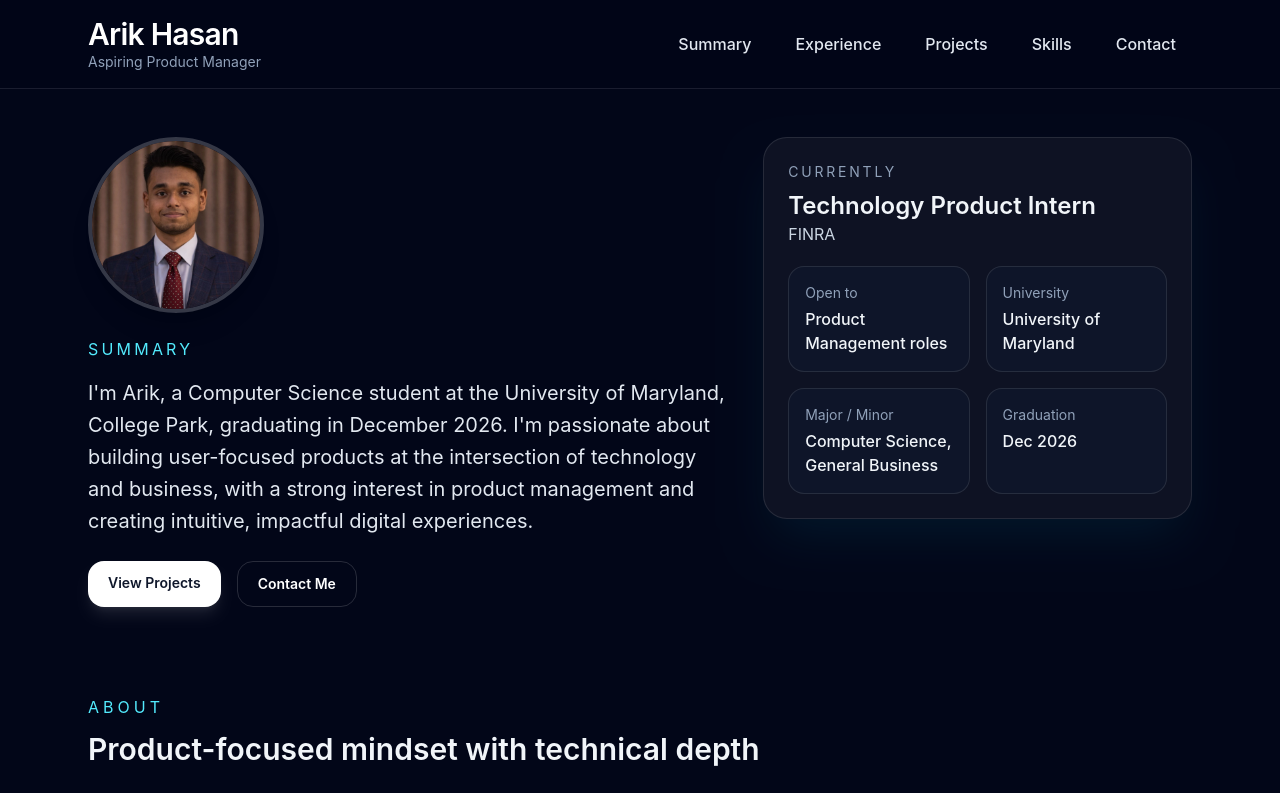
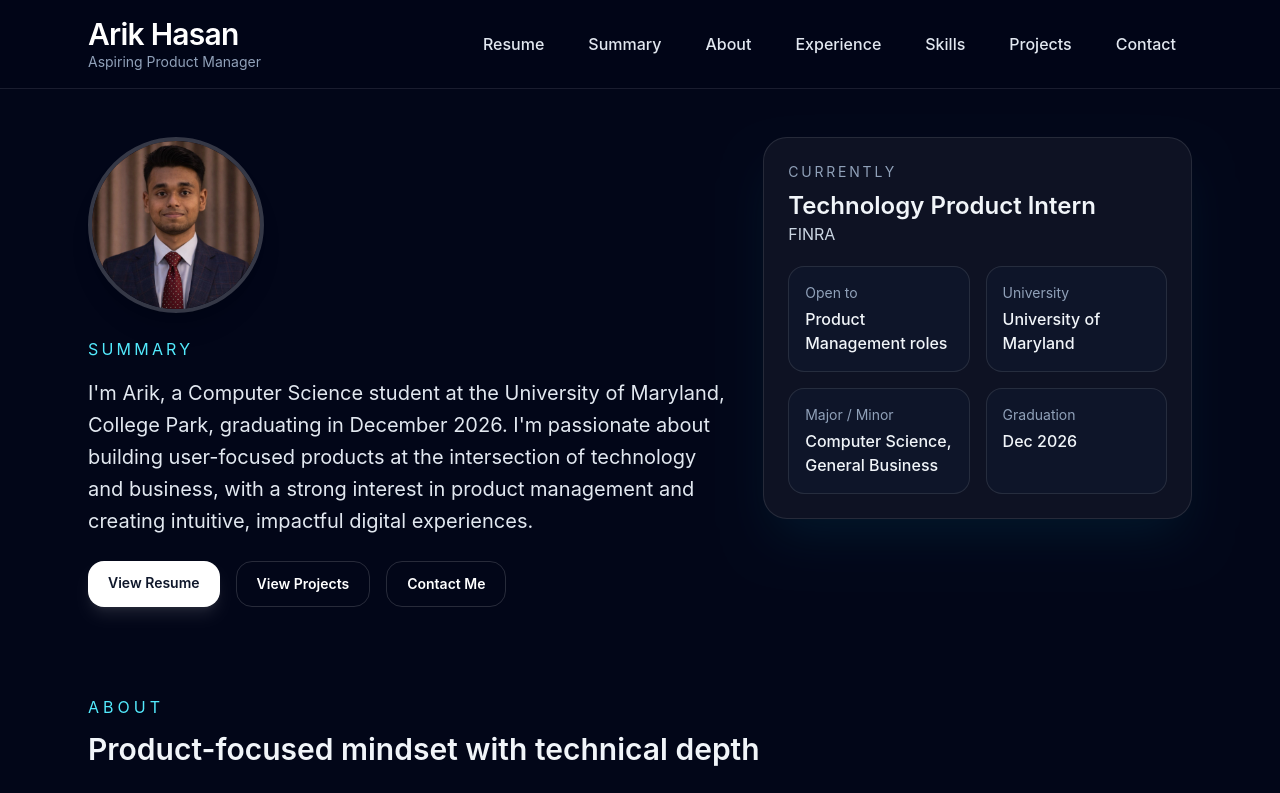
Before and after one commit to arikhasan2210/Portfolio-Web-Page, a React (Vite) app: page / in a window 1280 px wide. Shown: the top 793 px of the page. Built offline with nearby package versions, Linux system fonts and the light colour scheme.

Commit message:
Update App.jsx

```diff
--- a/src/App.jsx
+++ b/src/App.jsx
@@ -59,7 +59,15 @@ export default function ArikPortfolio() {
   ];
 
   const skills = {
-    product: ["Product Design", "UI/UX","Product Strategy", "Roadmapping", "User Research","Agile", "Technical Product Management"],
+    product: [
+      "Product Design",
+      "UI/UX",
+      "Product Strategy",
+      "Roadmapping",
+      "User Research",
+      "Agile",
+      "Technical Product Management",
+    ],
     technical: [
       "HTML",
       "CSS",
@@ -71,7 +79,7 @@ export default function ArikPortfolio() {
       "Python",
       "Java",
     ],
-    tools: ["Figma","Power BI","Drupal", "GitHub", "Microsoft Office"],
+    tools: ["Figma", "Power BI", "Drupal", "GitHub", "Microsoft Office"],
   };
 
   return (
@@ -79,7 +87,6 @@ export default function ArikPortfolio() {
       <nav className="sticky top-0 z-50 border-b border-white/10 bg-slate-950/80 backdrop-blur">
         <div className="mx-auto flex max-w-6xl items-center justify-between px-6 py-4">
           <div>
-          <h1 className="text-2xl font-semibold tracking-tight text-white hover:text-cyan-300 transition"></h1>
             <h1 className="text-3xl font-semibold tracking-tight text-white">
               Arik Hasan
             </h1>
@@ -88,29 +95,49 @@ export default function ArikPortfolio() {
 
           <div className="hidden items-center gap-3 md:flex">
   <a
-              href="#about"
+    href="/resume.pdf"
+    target="_blank"
+    rel="noopener noreferrer"
+    className="rounded-xl px-4 py-2.5 text-base font-medium text-slate-200 transition hover:bg-cyan-400/10 hover:text-cyan-200"
+  >
+    Resume
+  </a>
+
+  <a
+    href="#summary"
     className="rounded-xl px-4 py-2.5 text-base font-medium text-slate-200 transition hover:bg-cyan-400/10 hover:text-cyan-200"
   >
     Summary
   </a>
+
+  <a
+    href="#about"
+    className="rounded-xl px-4 py-2.5 text-base font-medium text-slate-200 transition hover:bg-cyan-400/10 hover:text-cyan-200"
+  >
+    About
+  </a>
+
   <a
     href="#experience"
     className="rounded-xl px-4 py-2.5 text-base font-medium text-slate-200 transition hover:bg-cyan-400/10 hover:text-cyan-300"
   >
     Experience
   </a>
+
+  <a
+    href="#skills"
+    className="rounded-xl px-4 py-2.5 text-base font-medium text-slate-200 transition hover:bg-cyan-400/10 hover:text-cyan-200"
+  >
+    Skills
+  </a>
+
   <a
     href="#projects"
     className="rounded-xl px-4 py-2.5 text-base font-medium text-slate-200 transition hover:bg-cyan-400/10 hover:text-cyan-300"
   >
     Projects
   </a>
-            <a
-              href="#skills"
-              className="rounded-xl px-4 py-2.5 text-base font-medium text-slate-200 transition hover:bg-cyan-400/10 hover:text-cyan-200"
-            >
-              Skills
-            </a>
+
   <a
     href="#contact"
     className="rounded-xl px-4 py-2.5 text-base font-medium text-slate-200 transition hover:bg-cyan-400/10 hover:text-cyan-200"
@@ -121,7 +148,10 @@ export default function ArikPortfolio() {
         </div>
       </nav>
 
-      <section className="mx-auto grid max-w-6xl items-start gap-8 px-6 py-10 md:grid-cols-[1.2fr_.8fr] md:py-12">
+     <section
+  id="summary"
+  className="scroll-mt-28 mx-auto grid max-w-6xl items-start gap-8 px-6 py-10 md:grid-cols-[1.2fr_.8fr] md:py-12"
+>
         <div className="space-y-6">
           <img
             src={arikPhoto}
@@ -130,22 +160,35 @@ export default function ArikPortfolio() {
           />
 
           <div className="space-y-4">
-            <p className="text-base uppercase tracking-[0.2em] text-cyan-300">Summary</p>
+            <p className="text-base uppercase tracking-[0.2em] text-cyan-300">
+              Summary
+            </p>
             <p className="max-w-2xl text-base leading-8 text-slate-200 md:text-xl">
-              I'm Arik, a Computer Science student at the University of Maryland, College Park,
-              graduating in December 2026. I'm passionate about building user-focused products at
-              the intersection of technology and business, with a strong interest in product
-              management and creating intuitive, impactful digital experiences.
+              I'm Arik, a Computer Science student at the University of Maryland,
+              College Park, graduating in December 2026. I'm passionate about
+              building user-focused products at the intersection of technology
+              and business, with a strong interest in product management and
+              creating intuitive, impactful digital experiences.
             </p>
           </div>
 
           <div className="flex flex-wrap gap-4">
             <a
+              href="/resume.pdf"
+              target="_blank"
+              rel="noopener noreferrer"
+              className="rounded-2xl bg-white px-5 py-3 text-sm font-semibold text-slate-900 shadow-lg shadow-white/10 transition hover:-translate-y-0.5 hover:bg-cyan-100"
+            >
+              View Resume
+            </a>
+
+            <a
               href="#projects"
-              className="rounded-2xl bg-white px-5 py-3 text-sm font-semibold text-slate-900 shadow-lg shadow-white/10 transition hover:-translate-y-0.5 hover:bg-cyan-100"
+              className="rounded-2xl border border-white/15 px-5 py-3 text-sm font-semibold text-white transition hover:border-cyan-300/50 hover:bg-cyan-400/10 hover:text-cyan-100"
             >
               View Projects
             </a>
+
             <a
               href="#contact"
               className="rounded-2xl border border-white/15 px-5 py-3 text-sm font-semibold text-white transition hover:border-cyan-300/50 hover:bg-cyan-400/10 hover:text-cyan-100"
@@ -158,8 +201,12 @@ export default function ArikPortfolio() {
         <div className="rounded-3xl border border-white/10 bg-white/5 p-6 shadow-2xl shadow-cyan-500/10">
           <div className="space-y-5">
             <div>
-              <p className="text-sm uppercase tracking-[0.2em] text-slate-400">Currently</p>
-              <h3 className="mt-2 text-2xl font-semibold">Technology Product Intern</h3>
+              <p className="text-sm uppercase tracking-[0.2em] text-slate-400">
+                Currently
+              </p>
+              <h3 className="mt-2 text-2xl font-semibold">
+                Technology Product Intern
+              </h3>
               <p className="text-slate-300">FINRA</p>
             </div>
 
@@ -176,7 +223,9 @@ export default function ArikPortfolio() {
 
               <div className="rounded-2xl border border-white/10 bg-slate-900/80 p-4">
                 <p className="text-sm text-slate-400">Major / Minor</p>
-                <p className="mt-1 font-medium">Computer Science, General Business</p>
+                <p className="mt-1 font-medium">
+                  Computer Science, General Business
+                </p>
               </div>
 
               <div className="rounded-2xl border border-white/10 bg-slate-900/80 p-4">
@@ -188,57 +237,74 @@ export default function ArikPortfolio() {
         </div>
       </section>
 
-      <section id="about" className="mx-auto max-w-6xl px-6 py-10">
+      <section id="about" className="scroll-mt-28 mx-auto max-w-6xl px-6 py-10">
         <div className="mb-10 text-center md:text-left">
-          <p className="text-base uppercase tracking-[0.25em] text-cyan-300">About</p>
-          <h3 className="mt-3 text-3xl font-semibold">Product-focused mindset with technical depth</h3>
+          <p className="text-base uppercase tracking-[0.25em] text-cyan-300">
+            About
+          </p>
+          <h3 className="mt-3 text-3xl font-semibold">
+            Product-focused mindset with technical depth
+          </h3>
           <p className="mt-5 max-w-3xl text-lg leading-8 text-slate-200">
-            I combine product thinking, technical execution, and structured problem solving to build
-            impactful products. My experience spans leading product-driven projects, translating user
-            needs into features, and working across design, engineering, and business contexts to
-            deliver results.
+            I combine product thinking, technical execution, and structured
+            problem solving to build impactful products. My experience spans
+            leading product-driven projects, translating user needs into
+            features, and working across design, engineering, and business
+            contexts to deliver results.
           </p>
         </div>
 
         <div className="grid gap-6 md:grid-cols-2 xl:grid-cols-4">
           <div className="rounded-3xl border border-cyan-400/30 bg-cyan-400/10 p-7 shadow-xl transition hover:-translate-y-1 hover:border-cyan-300/60 hover:bg-cyan-400/15">
-            <h4 className="text-xl font-semibold text-white">User & Market Insight</h4>
+            <h4 className="text-xl font-semibold text-white">
+              User & Market Insight
+            </h4>
             <p className="mt-3 leading-7 text-slate-200">
-              Experience conducting user research, identifying pain points, and translating insights
-              into actionable product decisions.
+              Experience conducting user research, identifying pain points, and
+              translating insights into actionable product decisions.
             </p>
           </div>
 
           <div className="rounded-3xl border border-white/20 bg-slate-900/75 p-7 shadow-xl transition hover:-translate-y-1 hover:border-cyan-300/50 hover:bg-slate-900/90">
-            <h4 className="text-xl font-semibold text-white">Product Execution</h4>
+            <h4 className="text-xl font-semibold text-white">
+              Product Execution
+            </h4>
             <p className="mt-3 leading-7 text-slate-200">
-              Skilled at turning ideas into shipped features through prioritization, wireframing, and
-              working closely with engineering.
+              Skilled at turning ideas into shipped features through
+              prioritization, wireframing, and working closely with engineering.
             </p>
           </div>
 
           <div className="rounded-3xl border border-white/20 bg-slate-900/75 p-7 shadow-xl transition hover:-translate-y-1 hover:border-cyan-300/50 hover:bg-slate-900/90">
-            <h4 className="text-xl font-semibold text-white">Cross-functional Leadership</h4>
+            <h4 className="text-xl font-semibold text-white">
+              Cross-functional Leadership
+            </h4>
             <p className="mt-3 leading-7 text-slate-200">
-              Comfortable aligning stakeholders, leading discussions, and ensuring teams stay focused
-              on delivering value.
+              Comfortable aligning stakeholders, leading discussions, and
+              ensuring teams stay focused on delivering value.
             </p>
           </div>
 
           <div className="rounded-3xl border border-white/20 bg-slate-900/75 p-7 shadow-xl transition hover:-translate-y-1 hover:border-cyan-300/50 hover:bg-slate-900/90">
-            <h4 className="text-xl font-semibold text-white">Analytical Decision-Making</h4>
+            <h4 className="text-xl font-semibold text-white">
+              Analytical Decision-Making
+            </h4>
             <p className="mt-3 leading-7 text-slate-200">
-              Strong foundation in data-driven thinking, using metrics and structured reasoning to
-              guide product decisions.
+              Strong foundation in data-driven thinking, using metrics and
+              structured reasoning to guide product decisions.
             </p>
           </div>
         </div>
       </section>
 
-      <section id="experience" className="mx-auto max-w-6xl px-6 py-14">
+      <section id="experience" className="scroll-mt-28 mx-auto max-w-6xl px-6 py-14">
         <div className="mb-8">
-          <p className="text-base uppercase tracking-[0.2em] text-cyan-300">Experience</p>
-          <h3 className="mt-3 text-3xl font-semibold">What I’ve been working on</h3>
+          <p className="text-base uppercase tracking-[0.2em] text-cyan-300">
+            Experience
+          </p>
+          <h3 className="mt-3 text-3xl font-semibold">
+            What I’ve been working on
+          </h3>
         </div>
 
         <div className="space-y-6">
@@ -267,15 +333,19 @@ export default function ArikPortfolio() {
         </div>
       </section>
 
-      <section id="skills" className="mx-auto max-w-6xl px-6 py-16">
+      <section id="skills" className="scroll-mt-28 mx-auto max-w-6xl px-6 py-16">
         <div className="mb-10">
-          <p className="text-base uppercase tracking-[0.2em] text-cyan-300">Skills & Background</p>
+          <p className="text-base uppercase tracking-[0.2em] text-cyan-300">
+            Skills & Background
+          </p>
           <h3 className="mt-3 text-3xl font-semibold">Core strengths</h3>
         </div>
 
         <div className="grid gap-6 md:grid-cols-2">
           <div className="rounded-3xl border border-cyan-400/30 bg-cyan-400/10 p-7 shadow-xl">
-            <h4 className="mb-4 text-xl font-semibold text-white">Relevant Coursework</h4>
+            <h4 className="mb-4 text-xl font-semibold text-white">
+              Relevant Coursework
+            </h4>
             <div className="flex flex-wrap gap-2">
               {[
                 "Introduction to Product Management",
@@ -298,7 +368,9 @@ export default function ArikPortfolio() {
           </div>
 
           <div className="rounded-3xl border border-cyan-400/30 bg-cyan-400/10 p-7 shadow-xl">
-            <h4 className="mb-4 text-xl font-semibold text-white">Certifications</h4>
+            <h4 className="mb-4 text-xl font-semibold text-white">
+              Certifications
+            </h4>
             <div className="flex flex-wrap gap-2">
               {[
                 "Aha! Product Management Professional Certificate",
@@ -326,7 +398,9 @@ export default function ArikPortfolio() {
               key={category}
               className="rounded-3xl border border-white/20 bg-slate-900/75 p-7 shadow-xl transition hover:-translate-y-1 hover:border-cyan-300/50 hover:bg-slate-900/90"
             >
-              <h4 className="mb-4 text-xl font-semibold capitalize text-white">{category}</h4>
+              <h4 className="mb-4 text-xl font-semibold capitalize text-white">
+                {category}
+              </h4>
               <div className="flex flex-wrap gap-2">
                 {values.map((skill) => (
                   <span
@@ -342,9 +416,11 @@ export default function ArikPortfolio() {
         </div>
       </section>
 
-      <section id="projects" className="mx-auto max-w-6xl px-6 py-14">
+      <section id="projects" className="scroll-mt-28 mx-auto max-w-6xl px-6 py-14">
         <div className="mb-8">
-          <p className="text-base uppercase tracking-[0.2em] text-cyan-300">Projects</p>
+          <p className="text-base uppercase tracking-[0.2em] text-cyan-300">
+            Projects
+          </p>
         </div>
 
         <div className="grid gap-6 md:grid-cols-2">
@@ -373,13 +449,15 @@ export default function ArikPortfolio() {
         </div>
       </section>
 
-      <section id="contact" className="mx-auto max-w-6xl px-6 py-16">
+      <section id="contact" className="scroll-mt-28 mx-auto max-w-6xl px-6 py-16">
         <div className="rounded-[2rem] border border-cyan-400/20 bg-cyan-400/10 p-10 text-center shadow-2xl shadow-cyan-500/10">
-          <p className="text-base uppercase tracking-[0.2em] text-cyan-100">Contact</p>
+          <p className="text-base uppercase tracking-[0.2em] text-cyan-100">
+            Contact
+          </p>
           <h3 className="mt-3 text-3xl font-semibold">Let’s connect</h3>
           <p className="mx-auto mt-4 max-w-2xl leading-7 text-slate-200">
-            I'm interested in product management, technology, and opportunities where I can help
-            build thoughtful user experiences.
+            I'm interested in product management, technology, and opportunities
+            where I can help build thoughtful user experiences.
           </p>
 
           <div className="mt-8 flex flex-wrap items-center justify-center gap-4">
```
Lines whose indentation alone changed are shown as unchanged.
